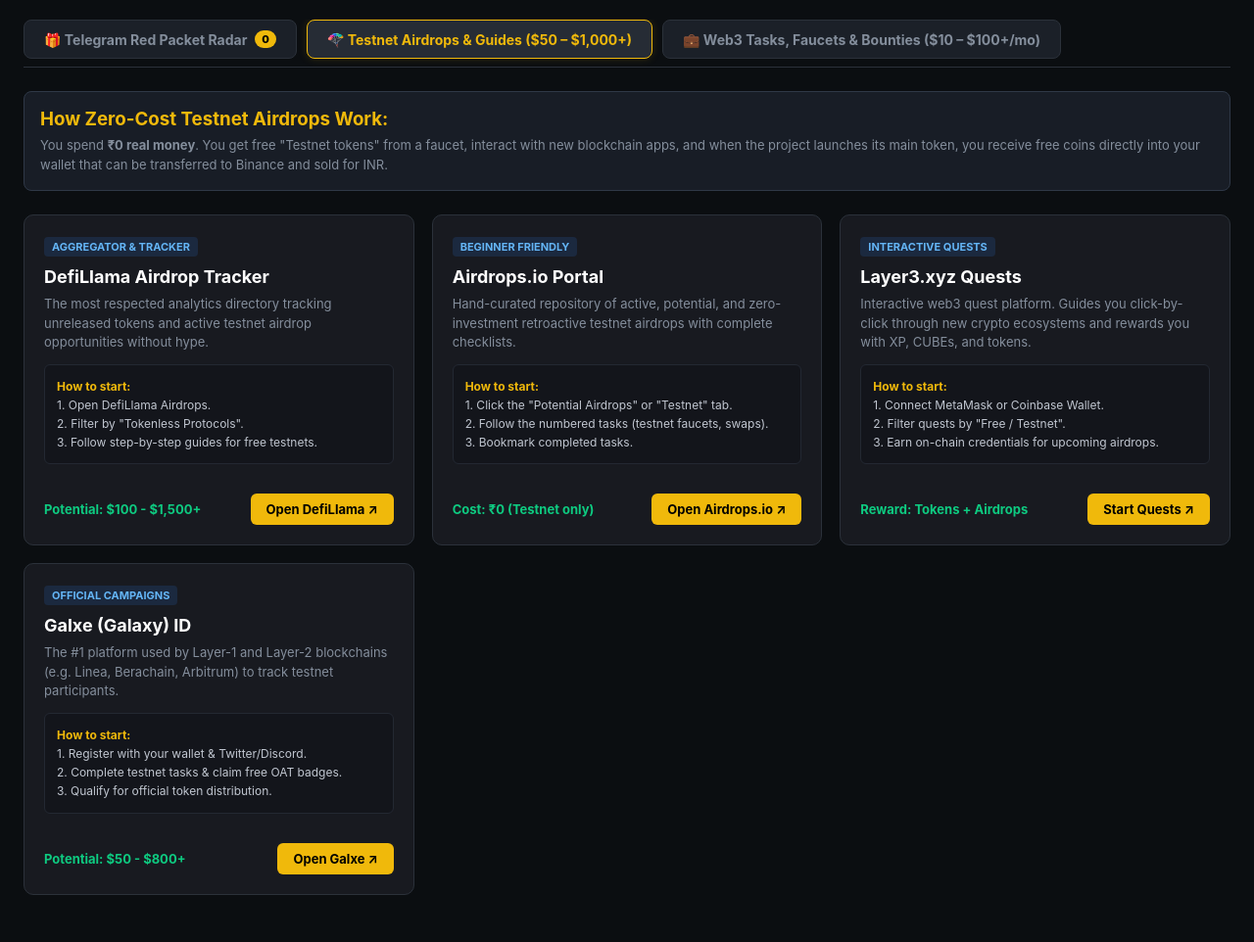
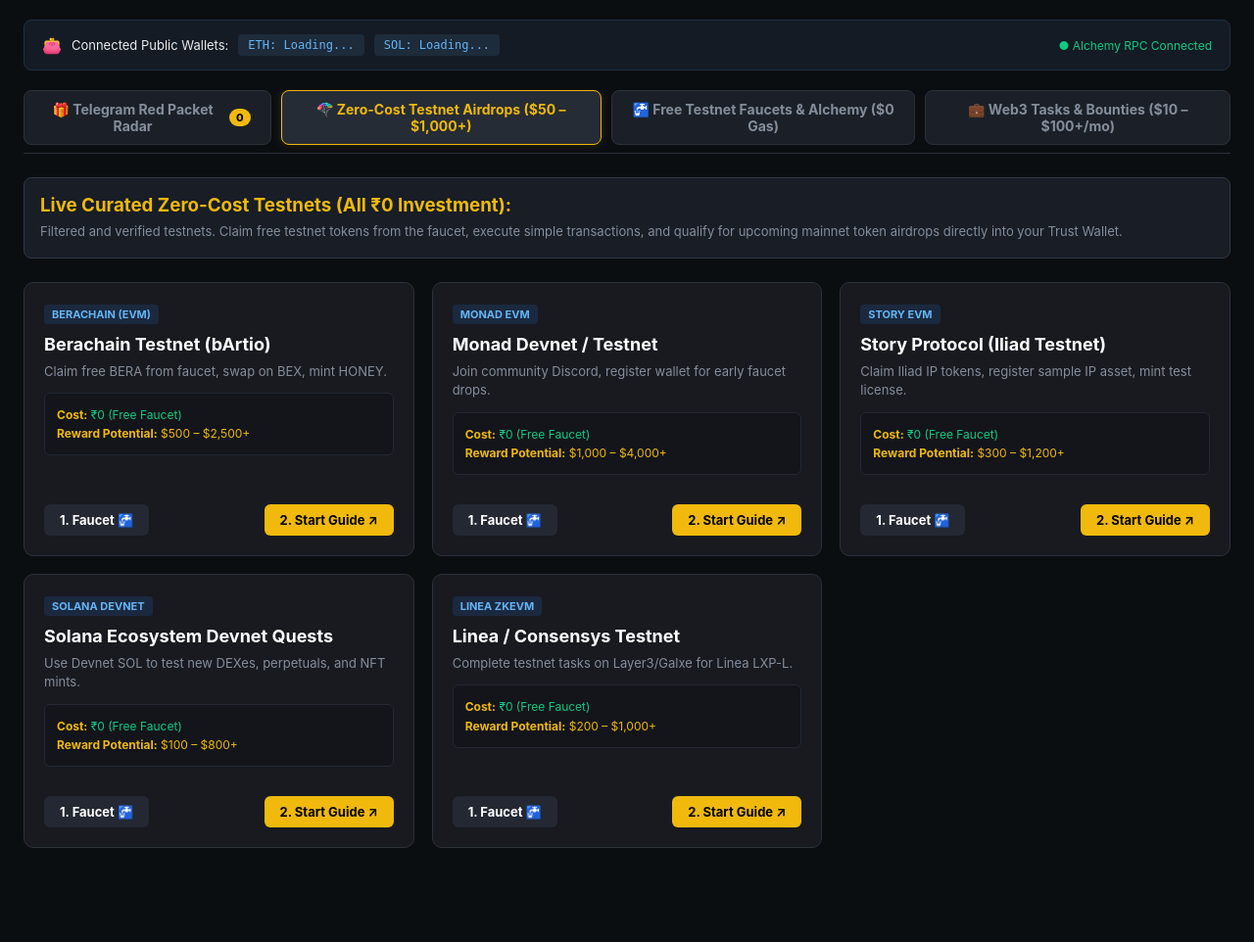
Before and after one commit to nilanjan-guha/BinanceRedPacket, a FastAPI app: page / in a window 1280 px wide, after a click on "🪂 Zero-Cost Testnet Airdrops ($50 – $1,000+)". Shown: the part 75-1037 px from the top of the page at 98% size. After the commit the page ends 941 px from the top, so only its background shows below. Run offline with FastAPI, Linux system fonts and the light colour scheme; data that the repository does not hold is empty.

Commit message:
Add automated airdrop aggregator, Alchemy testnet faucet integration, and wallet management

```diff
--- a/app.py
+++ b/app.py
@@ -15,6 +15,8 @@ import uvicorn
 
 from extractor import extract_codes
 from storage import CodeManager
+from airdrop_fetcher import AirdropManager
+from alchemy_manager import AlchemyManager
 
 logging.basicConfig(
     level=logging.INFO,
@@ -28,7 +30,13 @@ API_ID = os.getenv("TELEGRAM_API_ID")
 API_HASH = os.getenv("TELEGRAM_API_HASH")
 PHONE = os.getenv("TELEGRAM_PHONE")
 
+USER_ETH = os.getenv("USER_ETH_WALLET", "")
+USER_SOL = os.getenv("USER_SOLANA_WALLET", "")
+ALCHEMY_KEY = os.getenv("ALCHEMY_API_KEY", "")
+
 storage = CodeManager("codes_history.json")
+airdrop_mgr = AirdropManager()
+alchemy_mgr = AlchemyManager(api_key=ALCHEMY_KEY, eth_wallet=USER_ETH, sol_wallet=USER_SOL)
 app = FastAPI(title="Binance Red Packet Radar")
 
 # Channel filter keywords
@@ -84,6 +92,19 @@ async def get_dashboard():
 @app.get("/api/status")
 async def get_system_status():
     return scan_state
+
+
+@app.get("/api/airdrops")
+async def get_active_airdrops():
+    return airdrop_mgr.get_active_testnets()
+
+@app.get("/api/faucets")
+async def get_faucets():
+    return {
+        "balance": alchemy_mgr.check_sepolia_balance(),
+        "faucets": alchemy_mgr.get_faucets_for_user(),
+        "wallets": {"eth": USER_ETH, "sol": USER_SOL}
+    }
 
 @app.get("/api/codes")
 async def get_codes():
--- a/templates/index.html
+++ b/templates/index.html
@@ -104,10 +104,15 @@
     .hub-desc { font-size: 13px; color: var(--text-muted); line-height: 1.5; margin-bottom: 12px; }
     .hub-steps { background: #13151b; border-radius: 6px; padding: 12px; font-size: 12px; color: #c0c6d0; line-height: 1.6; margin-bottom: 14px; border: 1px solid #232832; }
     .hub-steps strong { color: var(--yellow); }
-    .hub-action { display: flex; justify-content: space-between; align-items: center; }
+    .hub-action { display: flex; justify-content: space-between; align-items: center; gap: 8px; }
     .hub-reward { font-size: 13px; font-weight: 700; color: var(--green); }
     .hub-link { background: var(--yellow); color: #000; text-decoration: none; font-weight: bold; font-size: 13px; padding: 8px 16px; border-radius: 6px; transition: opacity 0.2s; display: inline-flex; align-items: center; gap: 6px; }
     .hub-link:hover { opacity: 0.85; }
+
+    /* Wallet Bar */
+    .wallet-bar { background: #141b24; border: 1px solid #1f2f45; border-radius: 8px; padding: 14px 18px; margin-bottom: 20px; display: flex; justify-content: space-between; align-items: center; flex-wrap: wrap; gap: 12px; }
+    .wallet-info { display: flex; align-items: center; gap: 10px; font-size: 13px; }
+    .wallet-pill { font-family: monospace; background: #1d2b3a; color: #64b5f6; padding: 4px 10px; border-radius: 4px; font-size: 12px; }
 
     .toast { position: fixed; bottom: 20px; right: 20px; background: var(--yellow); color: #000; padding: 10px 18px; border-radius: 6px; font-weight: bold; display: none; box-shadow: 0 4px 12px rgba(0,0,0,0.4); z-index: 1000; }
   </style>
@@ -123,6 +128,19 @@
     </div>
   </div>
 
+  <!-- Wallet Connection Status -->
+  <div class="wallet-bar">
+    <div class="wallet-info">
+      <span style="font-size: 16px;">👛</span>
+      <span>Connected Public Wallets:</span>
+      <span class="wallet-pill" id="ethWalletPill">ETH: Loading...</span>
+      <span class="wallet-pill" id="solWalletPill">SOL: Loading...</span>
+    </div>
+    <div style="font-size: 12px; color: var(--green);" id="alchemyStatus">
+      ● Alchemy RPC Connected
+    </div>
+  </div>
+
   <!-- Navigation Tabs -->
   <div class="tabs-nav">
     <button class="tab-btn active" onclick="switchTab('tab-radar', this)">
@@ -130,10 +148,13 @@
       <span class="badge-count" id="tabCodeCount">0</span>
     </button>
     <button class="tab-btn" onclick="switchTab('tab-airdrops', this)">
-      <span>🪂 Testnet Airdrops & Guides ($50 – $1,000+)</span>
+      <span>🪂 Zero-Cost Testnet Airdrops ($50 – $1,000+)</span>
+    </button>
+    <button class="tab-btn" onclick="switchTab('tab-faucets', this)">
+      <span>🚰 Free Testnet Faucets & Alchemy ($0 Gas)</span>
     </button>
     <button class="tab-btn" onclick="switchTab('tab-tasks', this)">
-      <span>💼 Web3 Tasks, Faucets & Bounties ($10 – $100+/mo)</span>
+      <span>💼 Web3 Tasks & Bounties ($10 – $100+/mo)</span>
     </button>
   </div>
 
@@ -219,112 +240,71 @@
   <!-- TAB 2: TESTNET AIRDROPS -->
   <div id="tab-airdrops" class="tab-content">
     <div style="background: #181d26; border: 1px solid #2f3847; padding: 16px; border-radius: 8px; margin-bottom: 24px;">
-      <h3 style="color: var(--yellow); margin-bottom: 6px;">How Zero-Cost Testnet Airdrops Work:</h3>
+      <h3 style="color: var(--yellow); margin-bottom: 6px;">Live Curated Zero-Cost Testnets (All ₹0 Investment):</h3>
       <p style="font-size: 13px; color: var(--text-muted); line-height: 1.5;">
-        You spend <strong>₹0 real money</strong>. You get free "Testnet tokens" from a faucet, interact with new blockchain apps, and when the project launches its main token, you receive free coins directly into your wallet that can be transferred to Binance and sold for INR.
+        Filtered and verified testnets. Claim free testnet tokens from the faucet, execute simple transactions, and qualify for upcoming mainnet token airdrops directly into your Trust Wallet.
+      </p>
+    </div>
+
+    <div class="hub-grid" id="airdropsGrid">
+      <div style="color: var(--text-muted); padding: 20px;">Loading verified testnet opportunities...</div>
+    </div>
+  </div>
+
+  <!-- TAB 3: FREE TESTNET FAUCETS & ALCHEMY -->
+  <div id="tab-faucets" class="tab-content">
+    <div style="background: #181d26; border: 1px solid #2f3847; padding: 16px; border-radius: 8px; margin-bottom: 24px;">
+      <h3 style="color: var(--blue); margin-bottom: 6px;">Direct Testnet Gas Faucets:</h3>
+      <p style="font-size: 13px; color: var(--text-muted); line-height: 1.5;">
+        Pre-configured for your public Trust Wallet address (<strong>0x2De3...9f8d</strong>) and Solana (<strong>FPYv...bEZP</strong>). Use your Alchemy API to claim daily test gas without spending real money.
+      </p>
+    </div>
+
+    <div class="hub-grid" id="faucetsGrid">
+      <div style="color: var(--text-muted); padding: 20px;">Loading faucet endpoints...</div>
+    </div>
+  </div>
+
+  <!-- TAB 4: TASKS & BOUNTIES -->
+  <div id="tab-tasks" class="tab-content">
+    <div style="background: #181d26; border: 1px solid #2f3847; padding: 16px; border-radius: 8px; margin-bottom: 24px;">
+      <h3 style="color: var(--green); margin-bottom: 6px;">Verified Micro-Tasks, Bug Bounties & Quizzes:</h3>
+      <p style="font-size: 13px; color: var(--text-muted); line-height: 1.5;">
+        Direct payout platforms paying in USDT, USDC, or direct Binance account credit for simple tasks, quizzes, and bug reporting.
       </p>
     </div>
 
     <div class="hub-grid">
-      <!-- Card 1: DefiLlama -->
+      <!-- Binance Learn & Earn -->
       <div class="hub-card">
         <div class="hub-top">
-          <span class="hub-tag tag-airdrop">Aggregator & Tracker</span>
-          <div class="hub-title">DefiLlama Airdrop Tracker</div>
-          <div class="hub-desc">The most respected analytics directory tracking unreleased tokens and active testnet airdrop opportunities without hype.</div>
+          <span class="hub-tag tag-task">Direct Binance Credit</span>
+          <div class="hub-title">Binance Learn & Earn</div>
+          <div class="hub-desc">Official Binance program. Watch short 2-minute videos, pass a 4-question quiz, and get real crypto deposited straight to your Binance wallet.</div>
           <div class="hub-steps">
-            <strong>How to start:</strong><br>
-            1. Open DefiLlama Airdrops.<br>
-            2. Filter by "Tokenless Protocols".<br>
-            3. Follow step-by-step guides for free testnets.
+            <strong>How it works:</strong><br>
+            1. Open Binance Learn & Earn.<br>
+            2. Answer simple quiz questions.<br>
+            3. Free tokens credited in 2 hours.
           </div>
         </div>
         <div class="hub-action">
-          <span class="hub-reward">Potential: $100 - $1,500+</span>
-          <a class="hub-link" href="https://defillama.com/airdrops" target="_blank">Open DefiLlama ↗</a>
+          <span class="hub-reward">Instant: $3 – $20 per quiz</span>
+          <a class="hub-link" href="https://academy.binance.com/en/learn-and-earn" target="_blank">Open Learn & Earn ↗</a>
         </div>
       </div>
 
-      <!-- Card 2: Airdrops.io -->
-      <div class="hub-card">
-        <div class="hub-top">
-          <span class="hub-tag tag-airdrop">Beginner Friendly</span>
-          <div class="hub-title">Airdrops.io Portal</div>
-          <div class="hub-desc">Hand-curated repository of active, potential, and zero-investment retroactive testnet airdrops with complete checklists.</div>
-          <div class="hub-steps">
-            <strong>How to start:</strong><br>
-            1. Click the "Potential Airdrops" or "Testnet" tab.<br>
-            2. Follow the numbered tasks (testnet faucets, swaps).<br>
-            3. Bookmark completed tasks.
-          </div>
-        </div>
-        <div class="hub-action">
-          <span class="hub-reward">Cost: ₹0 (Testnet only)</span>
-          <a class="hub-link" href="https://airdrops.io/speculative/" target="_blank">Open Airdrops.io ↗</a>
-        </div>
-      </div>
-
-      <!-- Card 3: Layer3 -->
-      <div class="hub-card">
-        <div class="hub-top">
-          <span class="hub-tag tag-airdrop">Interactive Quests</span>
-          <div class="hub-title">Layer3.xyz Quests</div>
-          <div class="hub-desc">Interactive web3 quest platform. Guides you click-by-click through new crypto ecosystems and rewards you with XP, CUBEs, and tokens.</div>
-          <div class="hub-steps">
-            <strong>How to start:</strong><br>
-            1. Connect MetaMask or Coinbase Wallet.<br>
-            2. Filter quests by "Free / Testnet".<br>
-            3. Earn on-chain credentials for upcoming airdrops.
-          </div>
-        </div>
-        <div class="hub-action">
-          <span class="hub-reward">Reward: Tokens + Airdrops</span>
-          <a class="hub-link" href="https://layer3.xyz/" target="_blank">Start Quests ↗</a>
-        </div>
-      </div>
-
-      <!-- Card 4: Galxe -->
-      <div class="hub-card">
-        <div class="hub-top">
-          <span class="hub-tag tag-airdrop">Official Campaigns</span>
-          <div class="hub-title">Galxe (Galaxy) ID</div>
-          <div class="hub-desc">The #1 platform used by Layer-1 and Layer-2 blockchains (e.g. Linea, Berachain, Arbitrum) to track testnet participants.</div>
-          <div class="hub-steps">
-            <strong>How to start:</strong><br>
-            1. Register with your wallet & Twitter/Discord.<br>
-            2. Complete testnet tasks & claim free OAT badges.<br>
-            3. Qualify for official token distribution.
-          </div>
-        </div>
-        <div class="hub-action">
-          <span class="hub-reward">Potential: $50 - $800+</span>
-          <a class="hub-link" href="https://app.galxe.com/quest" target="_blank">Open Galxe ↗</a>
-        </div>
-      </div>
-    </div>
-  </div>
-
-  <!-- TAB 3: TASKS, FAUCETS & BOUNTIES -->
-  <div id="tab-tasks" class="tab-content">
-    <div style="background: #181d26; border: 1px solid #2f3847; padding: 16px; border-radius: 8px; margin-bottom: 24px;">
-      <h3 style="color: var(--green); margin-bottom: 6px;">Micro-Tasks, Bug Bounties & Community Rewards:</h3>
-      <p style="font-size: 13px; color: var(--text-muted); line-height: 1.5;">
-        Earn real cryptocurrency by contributing skills, reporting bugs, completing developer bounties, or participating in educational quizzes.
-      </p>
-    </div>
-
-    <div class="hub-grid">
-      <!-- Card 1: Immunefi -->
+      <!-- Immunefi -->
       <div class="hub-card">
         <div class="hub-top">
           <span class="hub-tag tag-bounty">Bug Bounty / Code</span>
           <div class="hub-title">Immunefi Bug Bounties</div>
-          <div class="hub-desc">The leading Web3 security bounty platform. Pays developers and white-hats to find smart contract vulnerabilities or website logic errors.</div>
+          <div class="hub-desc">The leading Web3 security bounty platform. Pays developers to find website logic glitches or smart contract flaws.</div>
           <div class="hub-steps">
-            <strong>How to start:</strong><br>
-            1. Register for an Immunefi researcher account.<br>
-            2. Choose active bounty programs (Web/API or Smart Contract).<br>
-            3. Submit verified findings for instant payout in USDT/USDC.
+            <strong>How it works:</strong><br>
+            1. Create free Immunefi profile.<br>
+            2. Check website & frontend bounty listings.<br>
+            3. Report bugs for verified payout in USDC.
           </div>
         </div>
         <div class="hub-action">
@@ -333,60 +313,22 @@
         </div>
       </div>
 
-      <!-- Card 2: Gitcoin -->
+      <!-- Layer3 Quests -->
       <div class="hub-card">
         <div class="hub-top">
-          <span class="hub-tag tag-task">Community & Grants</span>
-          <div class="hub-title">Gitcoin Passport & Bounties</div>
-          <div class="hub-desc">Global platform funding open-source development, community contributions, and testnet verification tasks in Web3.</div>
+          <span class="hub-tag tag-airdrop">Interactive Quests</span>
+          <div class="hub-title">Layer3.xyz Quests</div>
+          <div class="hub-desc">Interactive web3 quest platform. Guides you through free testnet tasks step-by-step and rewards you with tokens and credentials.</div>
           <div class="hub-steps">
-            <strong>How to start:</strong><br>
-            1. Create Gitcoin Passport to establish human identity.<br>
-            2. Explore bounties, community rounds, and hackathons.<br>
-            3. Get paid directly to your crypto wallet.
+            <strong>How it works:</strong><br>
+            1. Connect Trust Wallet.<br>
+            2. Choose zero-cost testnet quests.<br>
+            3. Earn verified airdrop eligibility.
           </div>
         </div>
         <div class="hub-action">
-          <span class="hub-reward">Earnings: $25 – $250 / task</span>
-          <a class="hub-link" href="https://www.gitcoin.co/" target="_blank">Open Gitcoin ↗</a>
-        </div>
-      </div>
-
-      <!-- Card 3: Binance Learn & Earn -->
-      <div class="hub-card">
-        <div class="hub-top">
-          <span class="hub-tag tag-task">Instant Binance Crediting</span>
-          <div class="hub-title">Binance Learn & Earn</div>
-          <div class="hub-desc">Official Binance program. Watch short 2-minute videos, pass a 4-question quiz, and get real crypto deposited straight to your Binance wallet.</div>
-          <div class="hub-steps">
-            <strong>How to start:</strong><br>
-            1. Open the Binance app or web portal.<br>
-            2. Go to More > Learn & Earn.<br>
-            3. Answer simple quiz questions; rewards appear in 2 hours.
-          </div>
-        </div>
-        <div class="hub-action">
-          <span class="hub-reward">Instant: $3 – $20 per quiz</span>
-          <a class="hub-link" href="https://academy.binance.com/en/learn-and-earn" target="_blank">Learn & Earn ↗</a>
-        </div>
-      </div>
-
-      <!-- Card 4: FaucetLink -->
-      <div class="hub-card">
-        <div class="hub-top">
-          <span class="hub-tag tag-airdrop">Free Testnet Gas</span>
-          <div class="hub-title">Multi-Chain Faucets (FaucetLink)</div>
-          <div class="hub-desc">Curated aggregator providing free testnet Sepolia, Holesky, and L2 test tokens required to test airdrops without spending any real money.</div>
-          <div class="hub-steps">
-            <strong>How to start:</strong><br>
-            1. Paste your public MetaMask address.<br>
-            2. Click "Claim testnet ETH".<br>
-            3. Use the free testnet funds to interact with new protocols.
-          </div>
-        </div>
-        <div class="hub-action">
-          <span class="hub-reward">Cost: Always Free ($0)</span>
-          <a class="hub-link" href="https://faucetlink.to/" target="_blank">Get Test Tokens ↗</a>
+          <span class="hub-reward">Reward: Tokens + Airdrops</span>
+          <a class="hub-link" href="https://layer3.xyz/" target="_blank">Start Quests ↗</a>
         </div>
       </div>
     </div>
@@ -395,11 +337,9 @@
   <div class="toast" id="toast">Copied to clipboard!</div>
 
   <script>
-    // Tab switching logic
     function switchTab(tabId, btn) {
       document.querySelectorAll('.tab-content').forEach(el => el.classList.remove('active'));
       document.querySelectorAll('.tab-btn').forEach(el => el.classList.remove('active'));
-
       document.getElementById(tabId).classList.add('active');
       btn.classList.add('active');
     }
@@ -435,9 +375,71 @@
       try {
         const res = await fetch('/api/codes');
         const data = await res.json();
-        render(data);
+        renderCodes(data);
       } catch (e) {
         console.error("Fetch error:", e);
+      }
+    }
+
+    async function loadAirdrops() {
+      try {
+        const res = await fetch('/api/airdrops');
+        const items = await res.json();
+        const container = document.getElementById('airdropsGrid');
+        container.innerHTML = items.map(a => `
+          <div class="hub-card">
+            <div class="hub-top">
+              <span class="hub-tag tag-airdrop">${a.chain}</span>
+              <div class="hub-title">${a.name}</div>
+              <div class="hub-desc">${a.action_summary}</div>
+              <div class="hub-steps">
+                <strong>Cost:</strong> <span style="color: var(--green);">${a.cost}</span><br>
+                <strong>Reward Potential:</strong> <span style="color: var(--yellow);">${a.reward_potential}</span>
+              </div>
+            </div>
+            <div class="hub-action">
+              <a class="hub-link" style="background: #232832; color: #fff;" href="${a.faucet_url}" target="_blank">1. Faucet 🚰</a>
+              <a class="hub-link" href="${a.guide_url}" target="_blank">2. Start Guide ↗</a>
+            </div>
+          </div>
+        `).join('');
+      } catch (e) {
+        console.error("Airdrops error:", e);
+      }
+    }
+
+    async function loadFaucets() {
+      try {
+        const res = await fetch('/api/faucets');
+        const data = await res.json();
+
+        if (data.wallets.eth) {
+          document.getElementById('ethWalletPill').innerText = 'ETH: ' + data.wallets.eth.slice(0, 6) + '...' + data.wallets.eth.slice(-4);
+        }
+        if (data.wallets.sol) {
+          document.getElementById('solWalletPill').innerText = 'SOL: ' + data.wallets.sol.slice(0, 5) + '...' + data.wallets.sol.slice(-4);
+        }
+
+        const container = document.getElementById('faucetsGrid');
+        container.innerHTML = data.faucets.map(f => `
+          <div class="hub-card">
+            <div class="hub-top">
+              <span class="hub-tag tag-task">${f.network}</span>
+              <div class="hub-title">${f.token}</div>
+              <div class="hub-desc">${f.direct_action}</div>
+              <div class="hub-steps">
+                <strong>Preloaded Wallet:</strong><br>
+                <code style="color: #64b5f6; font-size: 11px;">${f.wallet}</code>
+              </div>
+            </div>
+            <div class="hub-action">
+              <button class="copy-btn" style="padding: 8px 12px;" onclick="copyToClipboard('${f.wallet}')">Copy Address</button>
+              <a class="hub-link" href="${f.url}" target="_blank">Open Faucet ↗</a>
+            </div>
+          </div>
+        `).join('');
+      } catch (e) {
+        console.error("Faucets error:", e);
       }
     }
 
@@ -457,12 +459,12 @@
     function copyToClipboard(text) {
       navigator.clipboard.writeText(text);
       const toast = document.getElementById('toast');
-      toast.innerText = 'Copied code ' + text + ' !';
+      toast.innerText = 'Copied ' + text + ' !';
       toast.style.display = 'block';
       setTimeout(() => { toast.style.display = 'none'; }, 2000);
     }
 
-    function render(items) {
+    function renderCodes(items) {
       const tbody = document.getElementById('codesBody');
       let pending = 0, claimed = 0, invalid = 0;
 
@@ -504,9 +506,13 @@
       `).join('');
     }
 
-    // Continuous polling in the background regardless of which tab you are on!
+    // Load initial data
     updateStatus();
     fetchCodes();
+    loadAirdrops();
+    loadFaucets();
+
+    // Polling in background
     setInterval(() => {
       updateStatus();
       fetchCodes();
```
Also changed, not shown: airdrop_fetcher.py (added, +101 -0 lines), alchemy_manager.py (added, +67 -0 lines).
